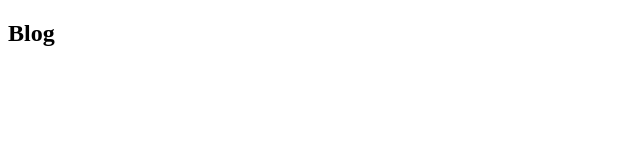
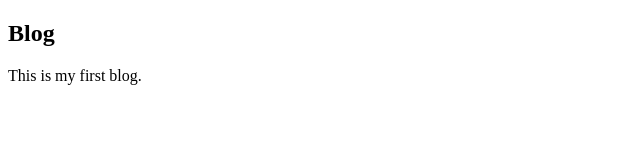
Before and after one commit to shivam95kr/blog, a plain HTML site: page index.html in a window 1280 px wide. Shown: the whole page, without its empty margins (0-640 px from the left). Drawn offline with Linux system fonts and the light colour scheme.

Commit message:
second commit

```diff
--- a/index.html
+++ b/index.html
@@ -8,5 +8,6 @@
 </head>
 <body>
     <h2>Blog</h2>
+    <p>This is my first blog.</p>
 </body>
 </html>
```
